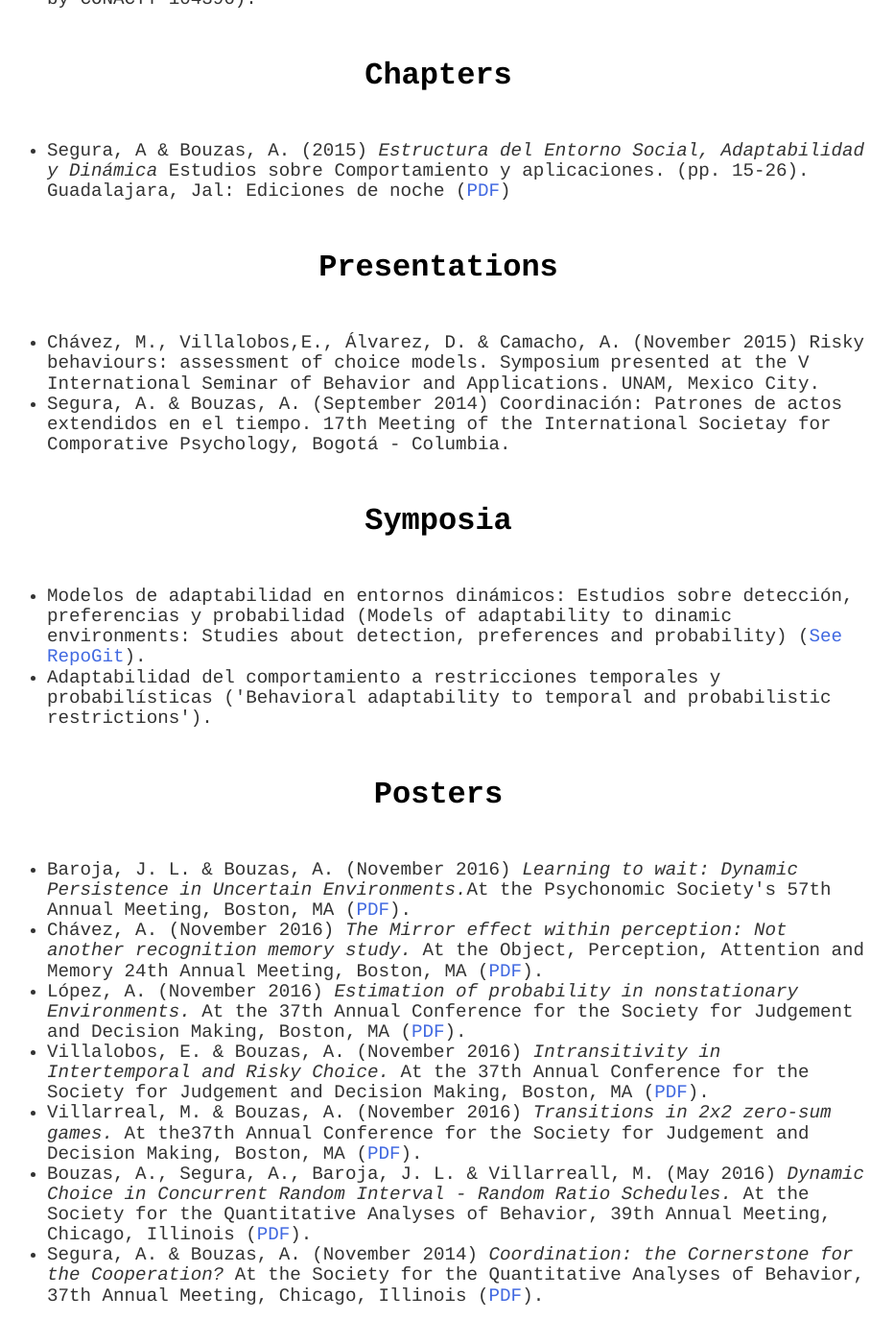
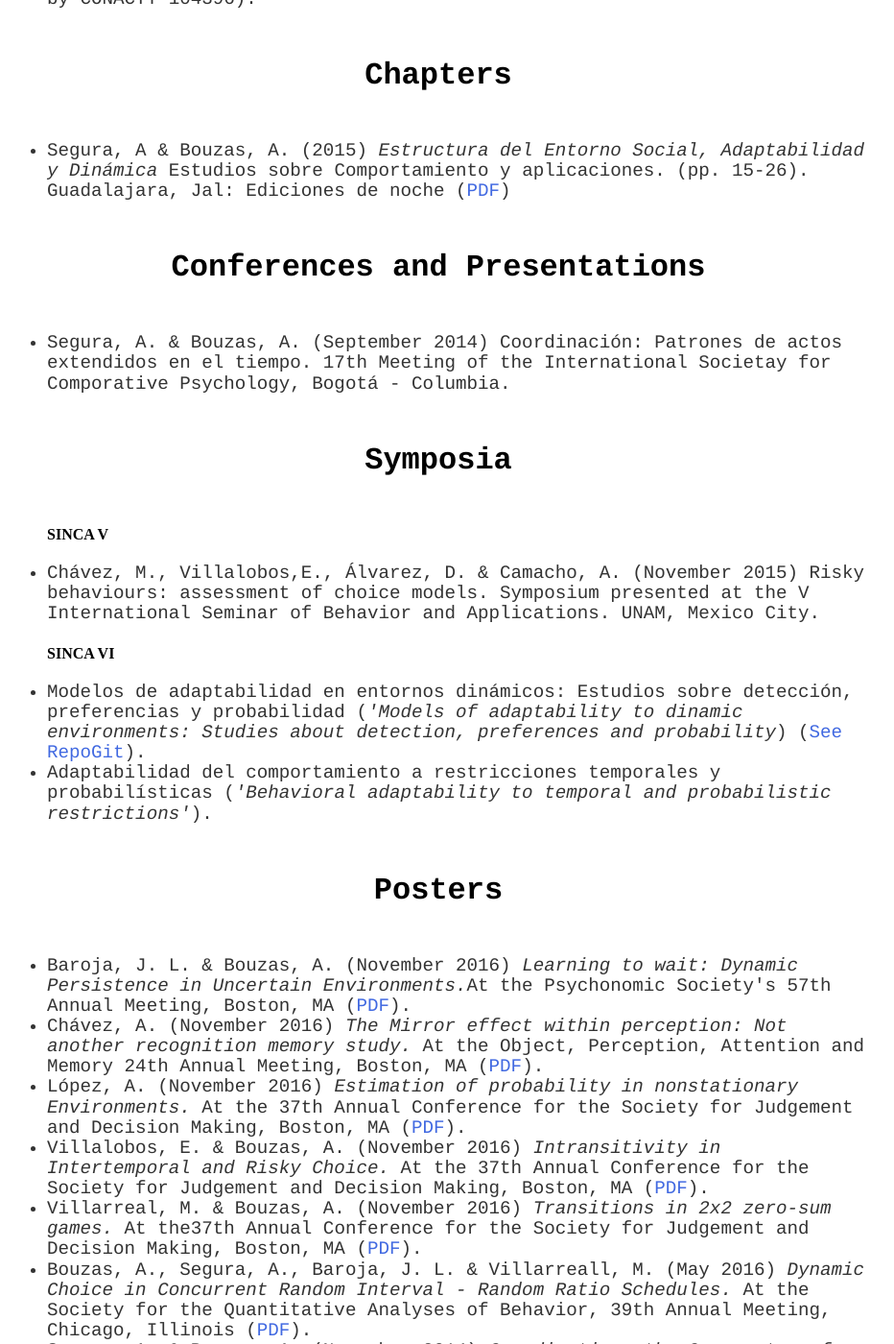
Before and after one commit to BouzasLab25/bouzaslab25.github.io, a Jekyll site: the page built from publications/index.html, in a window 1280 px wide and 1400 px high, scrolled down 775 px. Shown: the whole window at 96% size, without its empty margins (183-1115 px from the left). Built offline with Jekyll 4.4.1, drawn with Linux system fonts in a browser that asks for light colours.

Commit message:
Symposia

```diff
--- a/publications/index.html
+++ b/publications/index.html
@@ -29,20 +29,22 @@
 
 
 
-			<h3>Presentations</h3>
-
-
+			<h3>Conferences and Presentations</h3>
 	<ul>
-	 	 	<li class='ho' >Chávez, M., Villalobos,E., Álvarez, D. & Camacho, A.  (November 2015) Risky behaviours: assessment of choice models. Symposium presented at the V International Seminar of Behavior and Applications. UNAM, Mexico City.</li>
-	 	 <li class='ho' >Segura, A. & Bouzas, A. (September 2014) Coordinación: Patrones de actos extendidos en el tiempo. 17th Meeting of the International Societay for Comporative Psychology, Bogotá - Columbia.</li>
+	 	 	<li class='ho' >Segura, A. & Bouzas, A. (September 2014) Coordinación: Patrones de actos extendidos en el tiempo. 17th Meeting of the International Societay for Comporative Psychology, Bogotá - Columbia.</li>
 	</ul>
 
 		<h3>Symposia</h3>
 
 	<ul>
-	 <li class='ho' > Modelos de adaptabilidad en entornos dinámicos: Estudios sobre detección, preferencias y probabilidad (Models of adaptability to dinamic environments: Studies about detection, preferences and probability) (<a class='link' href="https://github.com/BouzasLab25/PAPIME2016">See RepoGit</a>). </li>
 
-	 <li class='ho' >Adaptabilidad del comportamiento a restricciones temporales y probabilísticas ('Behavioral adaptability to temporal and probabilistic restrictions'). </li>
+	<h4>SINCA V</h4>
+	<li class='ho' >Chávez, M., Villalobos,E., Álvarez, D. & Camacho, A.  (November 2015) Risky behaviours: assessment of choice models. Symposium presented at the V International Seminar of Behavior and Applications. UNAM, Mexico City.</li>
+
+	<h4>SINCA VI</h4>
+	<li class='ho' > Modelos de adaptabilidad en entornos dinámicos: Estudios sobre detección, preferencias y probabilidad (<i>'Models of adaptability to dinamic environments: Studies about detection, preferences and probability</i>) (<a class='link' href="https://github.com/BouzasLab25/PAPIME2016">See RepoGit</a>). </li>
+
+	<li class='ho' >Adaptabilidad del comportamiento a restricciones temporales y probabilísticas (<i>'Behavioral adaptability to temporal and probabilistic restrictions'</i>). </li>
 
 	</ul>
 
```
